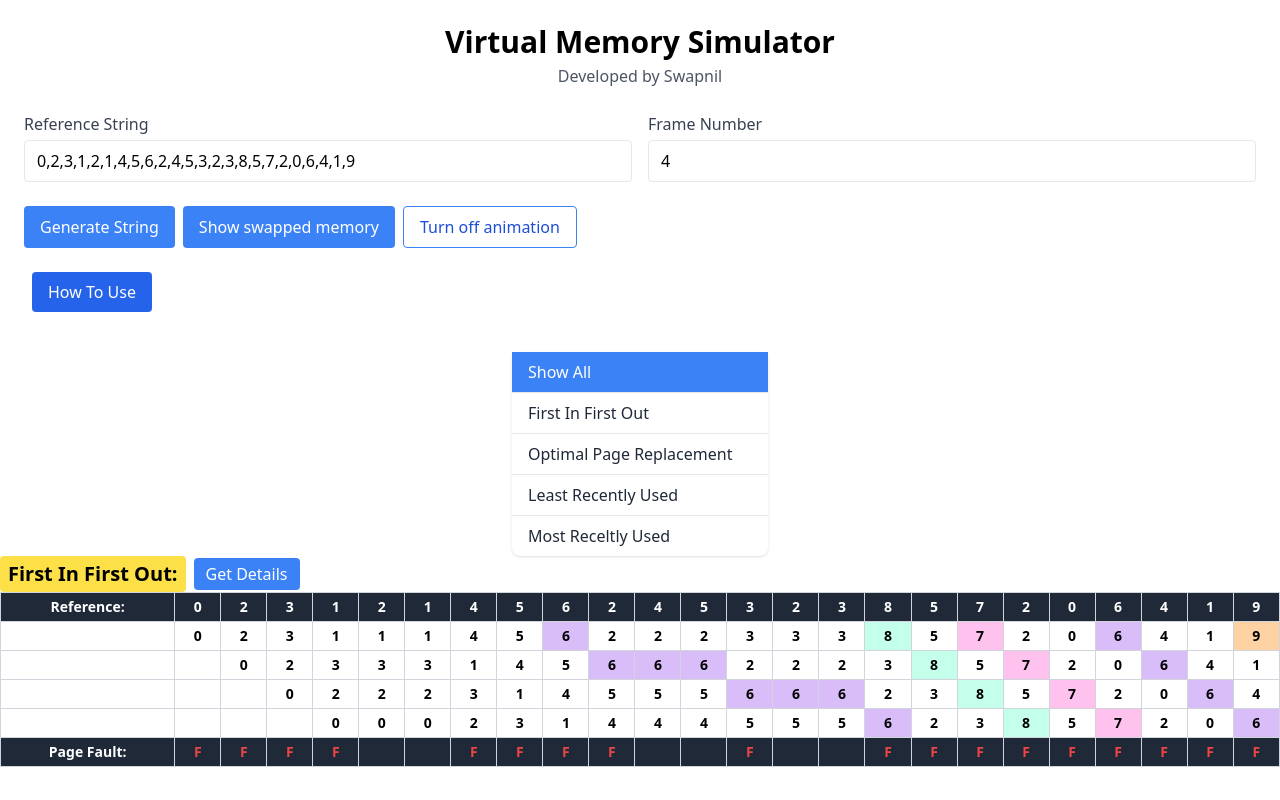
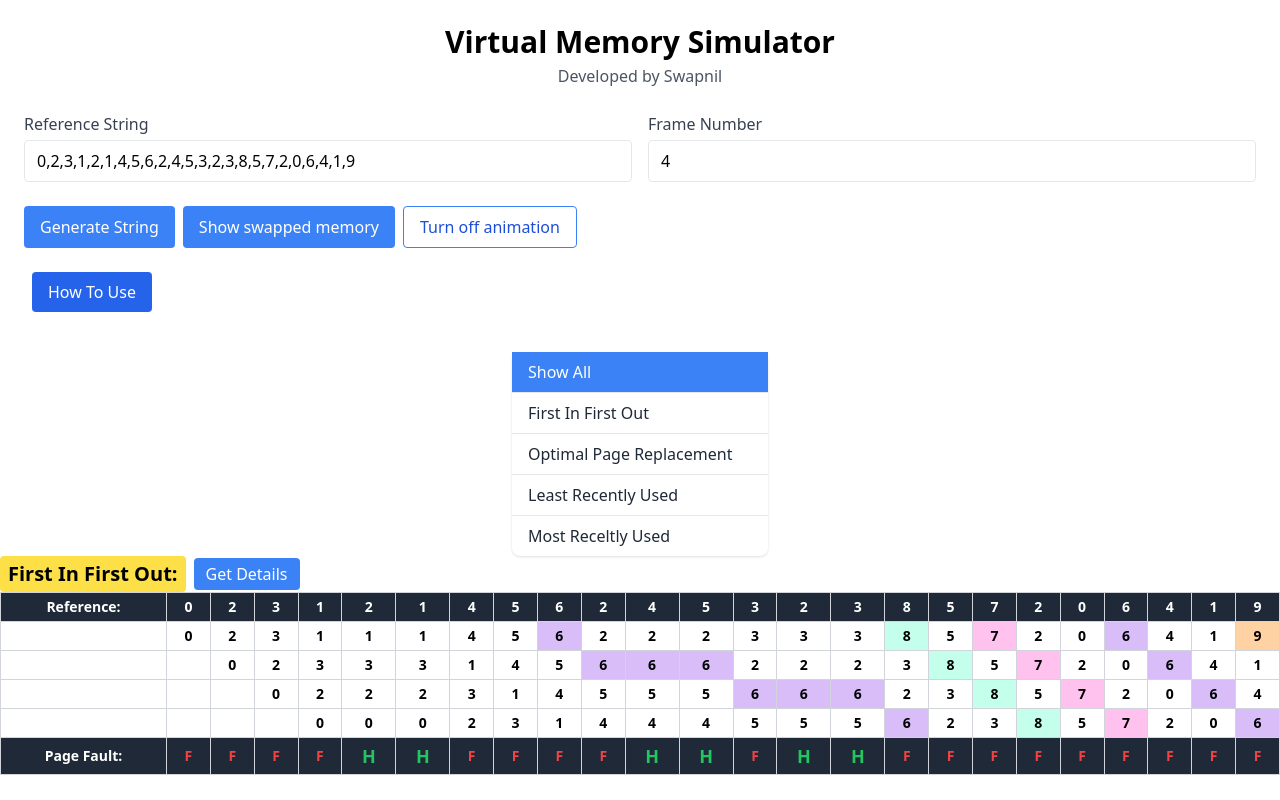
Before and after one commit to SwapnilswapnilKumar/Virtual-Memory-Simulator, a React (Vite) app: page / in a window 1280 px wide. Shown: the top 800 px of the page. Built offline with nearby package versions, Linux system fonts and the light colour scheme.

Commit message:
'H' added in algorithms.js

```diff
--- a/src/algorithms.js
+++ b/src/algorithms.js
@@ -10,7 +10,8 @@ export function firstInFirstOut(referenceString, frameNumber) {
 
     for (let i = 0; i < referenceString.length; i++) {
             if (pageInMem.includes(referenceString[i])) {
-                pageFaults.push('');
+                // pageFaults.push('');
+                pageFaults.push('H');
             } else {
 
                 pageFaults.push('F');
@@ -44,7 +45,8 @@ export function leastRecentlyUsed(referenceString, frameNumber){
     for (let i = 0; i < referenceString.length ; i++)
     {
         if (pageInMem.includes(referenceString[i])){
-            pageFaults.push('');
+            // pageFaults.push('');
+            pageFaults.push('H');
             pageInMem.splice(pageInMem.indexOf(referenceString[i]),1);
             pageInMem.unshift(referenceString[i]);
         }
@@ -84,7 +86,8 @@ export function optimalPageReplacement(referenceString, frameNumber) {
         let currentPage = referenceString[i];
 
         if (pageInMem.includes(currentPage)) {
-            pageFaults.push('');
+            // pageFaults.push('');
+            pageFaults.push('H');
         } else {
             pageFaults.push('F');
             if (pageInMem.length < frameNumber) {
@@ -137,7 +140,8 @@ export function mostRecentlyUsed(referenceString, frameNumber) {
         let currentPage = referenceString[i];
 
         if (pageInMem.includes(currentPage)) {
-            pageFaults.push('');
+            // pageFaults.push('');
+            pageFaults.push('H');
             pageInMem.splice(pageInMem.indexOf(currentPage), 1);
             pageInMem.unshift(currentPage);
         } else {
```
